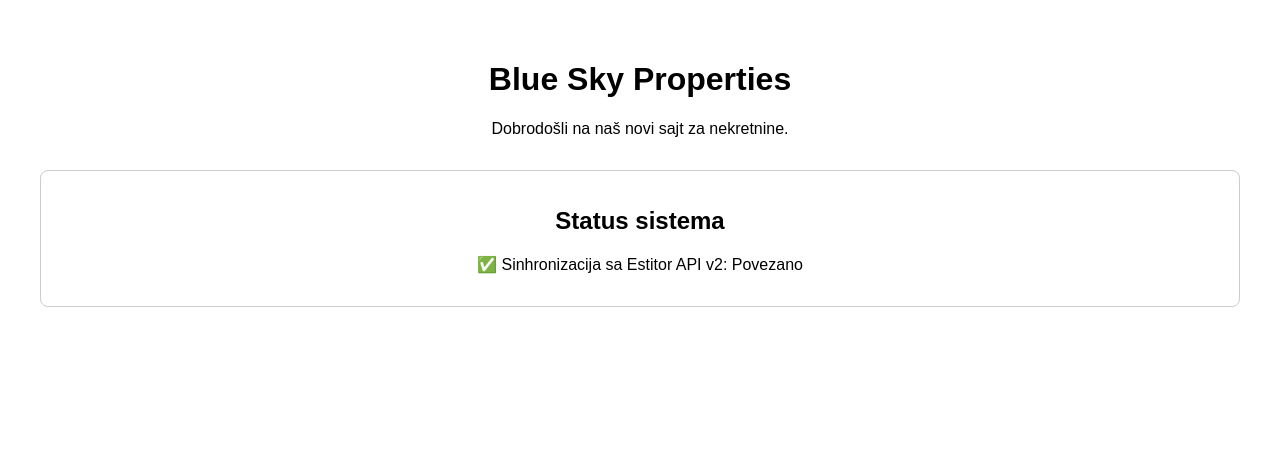
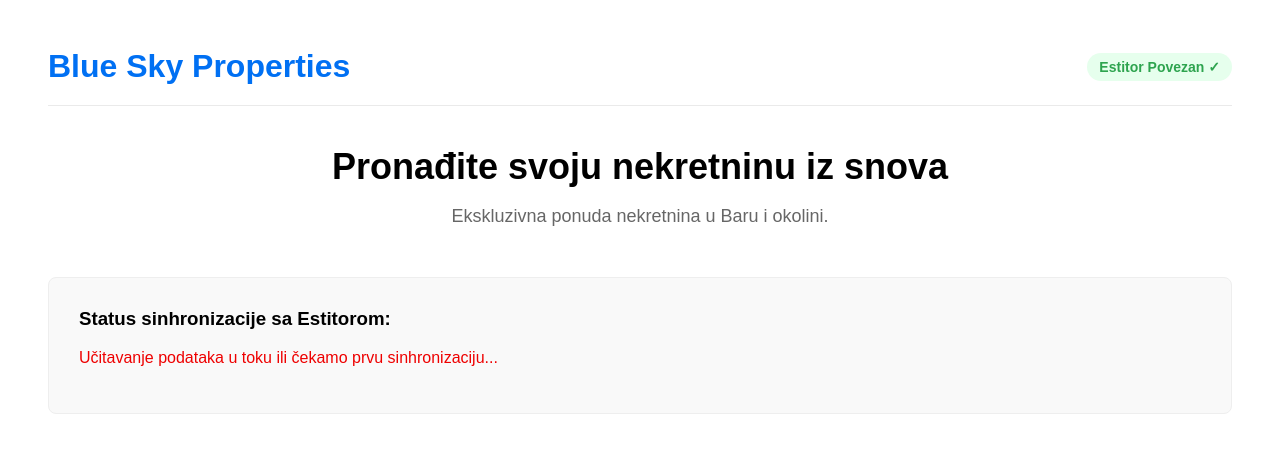
Before and after one commit to dusan3x3-stack/bluesky-properties, a Next.js app: page / in a window 1280 px wide. Shown: the top 452 px of the page. Built offline with nearby package versions, Linux system fonts and the light colour scheme; no server answers.

Commit message:
Update page.js

```diff
--- a/app/page.js
+++ b/app/page.js
@@ -1,12 +1,56 @@
-export default function Home() {
+import Link from 'next/link';
+
+async function getEstitorAds() {
+  try {
+    // Pozivamo našu API rutu koju smo maloprije napravili
+    const res = await process.env.VERCEL_URL
+      ? await fetch(`https://${process.env.VERCEL_URL}/api/estitor`, { cache: 'no-store' })
+      : await fetch('http://localhost:3000/api/estitor', { cache: 'no-store' });
+
+    if (!res.ok) return null;
+    return await res.json();
+  } catch (err) {
+    return null;
+  }
+}
+
+export default async function Home() {
+  const result = await getEstitorAds();
+
   return (
-    <main style={{ fontFamily: 'sans-serif', padding: '2rem', textAlign: 'center' }}>
-      <h1>Blue Sky Properties</h1>
-      <p>Dobrodošli na naš novi sajt za nekretnine.</p>
-      <div style={{ margin: '2rem 0', padding: '1rem', border: '1px solid #ccc', borderRadius: '8px' }}>
-        <h2>Status sistema</h2>
-        <p>✅ Sinhronizacija sa Estitor API v2: Povezano</p>
-      </div>
+    <main style={{ fontFamily: 'sans-serif', padding: '40px', maxWidth: '1200px', margin: '0 auto' }}>
+      {/* Zaglavlje sajta */}
+      <header style={{ display: 'flex', justifyContent: 'space-between', alignItems: 'center', borderBottom: '1px solid #eaeaea', paddingBottom: '20px', marginBottom: '40px' }}>
+        <h1 style={{ color: '#0070f3', margin: 0 }}>Blue Sky Properties</h1>
+        <span style={{ background: '#e6ffed', color: '#2ea44f', padding: '6px 12px', borderRadius: '20px', fontSize: '14px', fontWeight: 'bold' }}>
+          Estitor Povezan ✓
+        </span>
+      </header>
+
+      {/* Hero sekcija */}
+      <section style={{ textAlign: 'center', marginBottom: '50px' }}>
+        <h2 style={{ fontSize: '36px', marginBottom: '10px' }}>Pronađite svoju nekretninu iz snova</h2>
+        <p style={{ color: '#666', fontSize: '18px' }}>Ekskluzivna ponuda nekretnina u Baru i okolini.</p>
+      </section>
+
+      {/* Prikaz statusa ili oglasa */}
+      <section style={{ background: '#f9f9f9', padding: '30px', borderRadius: '8px', border: '1px solid #eee' }}>
+        <h3 style={{ marginTop: 0 }}>Status sinhronizacije sa Estitorom:</h3>
+        {result ? (
+          <div>
+            <p style={{ color: 'green', fontWeight: 'bold' }}>{result.status}</p>
+            <p>Broj preuzetih oglasa: {result.data?.length || 'Učitavanje...'}</p>
+            <details style={{ marginTop: '15px' }}>
+              <summary style={{ cursor: 'pointer', color: '#0070f3' }}>Prikaži sirove podatke sa API-ja</summary>
+              <pre style={{ background: '#333', color: '#fff', padding: '15px', borderRadius: '5px', overflowX: 'auto', marginTop: '10px', fontSize: '12px' }}>
+                {JSON.stringify(result, null, 2)}
+              </pre>
+            </details>
+          </div>
+        ) : (
+          <p style={{ color: '#e00' }}>Učitavanje podataka u toku ili čekamo prvu sinhronizaciju...</p>
+        )}
+      </section>
     </main>
   );
 }
```
